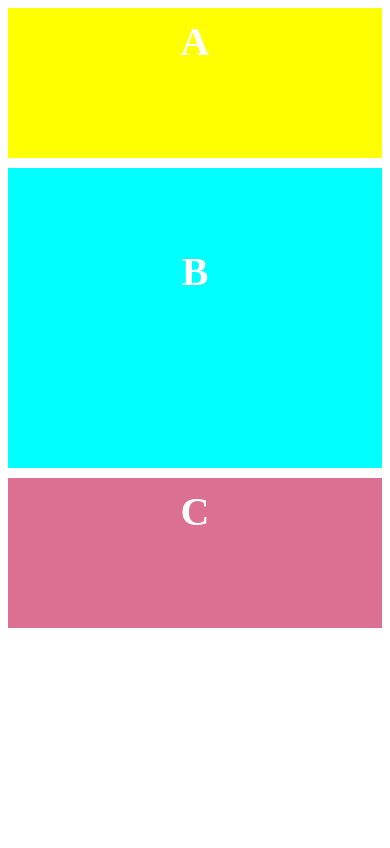
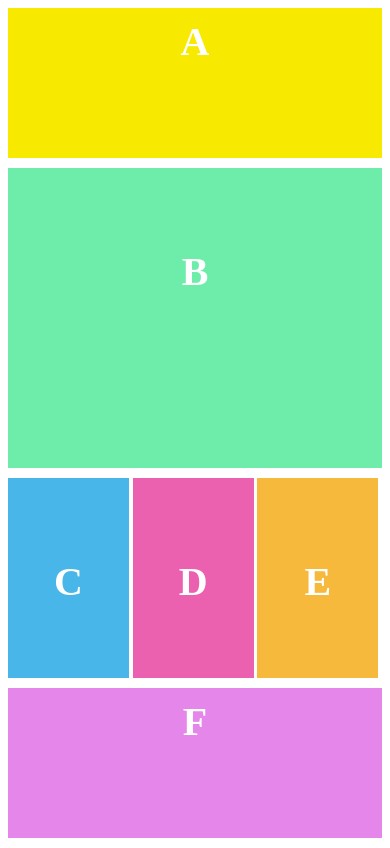
Before and after one commit to KarlaMartinez17/clase-practica-grid, a plain HTML site: page index.html in a window 390 px wide. Drawn offline with Linux system fonts and the light colour scheme.

Commit message:
EJERCICIO B - DESKTOP TO MOBILE

```diff
--- a/css/main.css
+++ b/css/main.css
@@ -15,13 +15,20 @@
     box-sizing: border-box;
 }
 
+.col-4{
+    width: 32.33%;
+    text-align: center;
+    float: left;
+    box-sizing: border-box;
+}
+
 .style-a{
     height: 150px;
     padding: 10px;
     color: white;
     font-size: 40px;
     font-weight: bolder;
-    background-color: yellow;
+    background-color: #f7ea00;
 }
 
 .style-b{
@@ -30,37 +37,72 @@
     color: white;
     font-size: 40px;
     font-weight: bolder;
-    background-color: aqua;
+    background-color:#6eecaa;
 }
 
 .style-c{
+    background-color:#48b6e9;
+    height: 200px;
+    padding-top: 80px;
+    color: white;
+    font-size: 40px;
+    font-weight: bolder;
+    box-sizing: border-box;
+    margin-right: 1%;
+
+}
+
+.style-d{
+    background-color:#eb61b0;
+    height: 200px;
+    padding-top: 80px;
+    color: white;
+    font-size: 40px;
+    font-weight: bolder;
+    box-sizing: border-box;
+    margin-right: 1%;
+
+}
+
+.style-e{
+    background-color:#f7b93c;
+    height: 200px;
+    padding-top: 80px;
+    color: white;
+    font-size: 40px;
+    font-weight: bolder;
+    box-sizing: border-box;
+    margin-right: 1%;
+
+}
+.style-f{
     height: 150px;
     padding: 10px;
     color: white;
     font-size: 40px;
     font-weight: bolder;
-    background-color: palevioletred;
+    background-color:#e486ea;
 }
 
-.margin-bottom{
-    margin-bottom: 10px;
-}
 
 @media (min-width: 992px){
     .col-md-8{
         width: 65%;
-        background-color: aqua;
         float: left;
         margin-right: 2%;
         box-sizing: border-box;
     }
     .col-md-4{
         width: 33%;
-        background-color: palevioletred;
+        background-color: #e486ea;
         float: left;
         box-sizing: border-box;
     }
-    .style-c{
-        height: 300px;
+
+    .style-b{
+        height: 200px;
+    }
+    .style-f{
+        height: 400px;
     }
 }
--- a/index.html
+++ b/index.html
@@ -13,8 +13,17 @@
             <div class="col-12 style-a">A</div>
         </div>
         <div class="row">
-            <div class="col-12 margin-bottom col-md-8 style-b">B</div>
-            <div class="col-12 col-md-4 style-c">C</div>
+            <div class="col-12 col-md-8">
+                <div class="row">
+                    <div class="col-12 style-b">B</div>
+                </div>
+                <div class="row">
+                    <div class="col-4 style-c">C</div>
+                    <div class="col-4 style-d">D</div>
+                    <div class="col-4 style-e">E</div>
+                </div>
+            </div>
+            <div class="col-12 col-md-4 style-f">F</div>
         </div>
     </div>
     <script src="js/app.js"></script>
```
